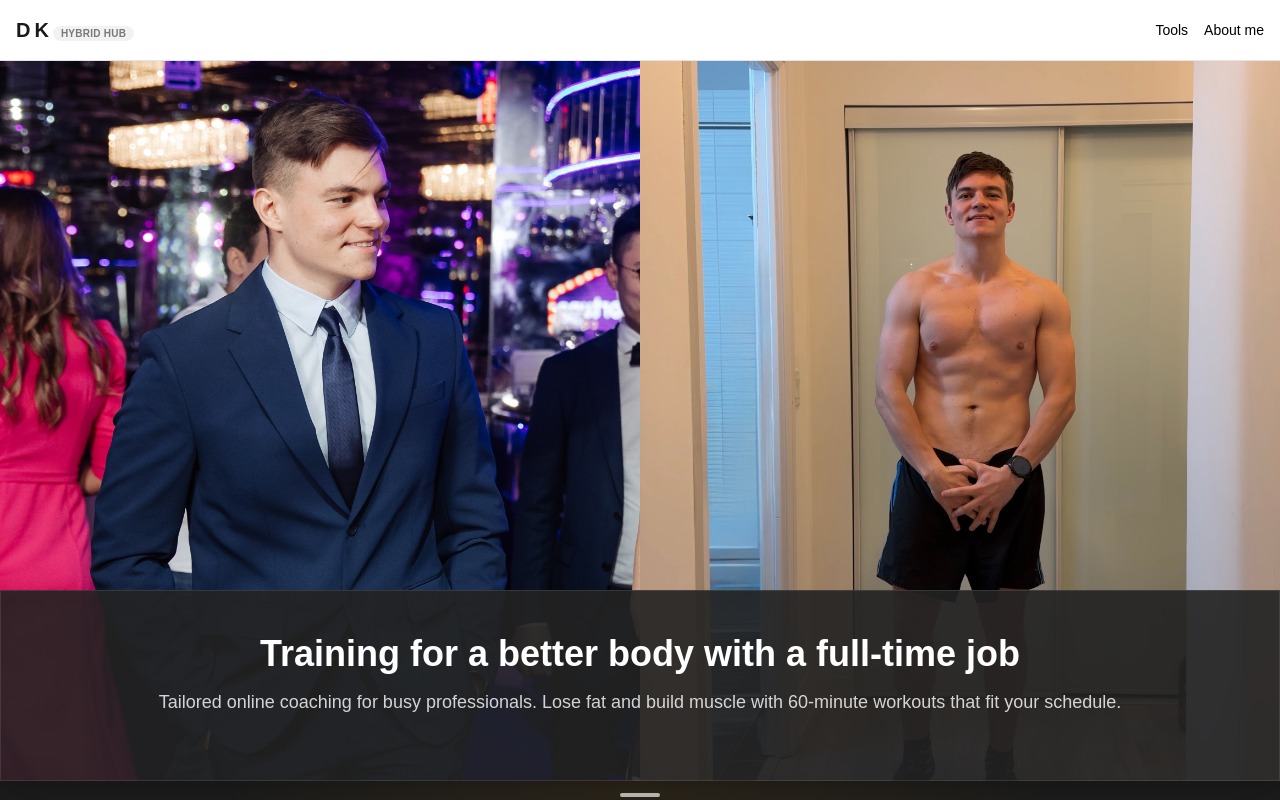
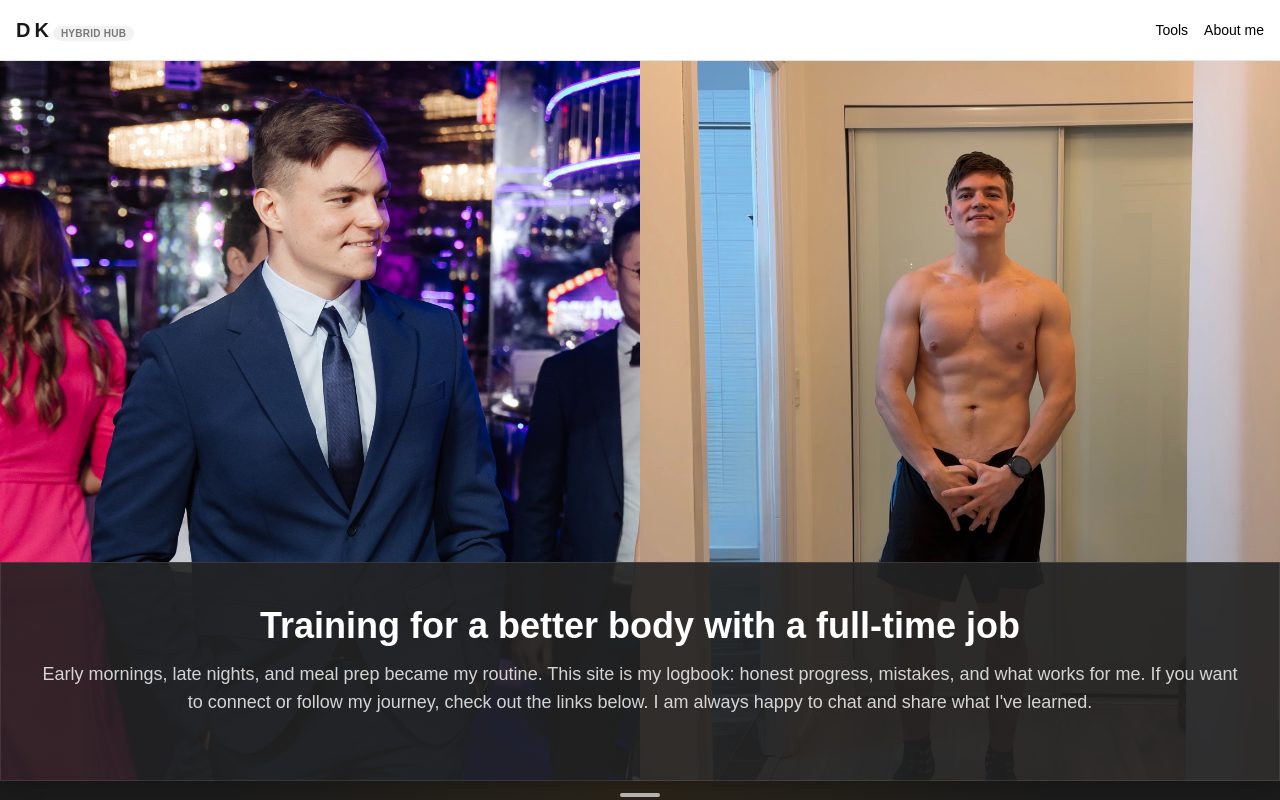
Before and after one commit to danilsdf/Personal-Site, a Next.js app: page / in a window 1280 px wide. Shown: the top 800 px of the page. Built offline with nearby package versions, Linux system fonts and the light colour scheme.

Commit message:
update home

```diff
--- a/app/page.tsx
+++ b/app/page.tsx
@@ -66,7 +66,9 @@ export default function HomePage() {
           <div className="absolute bottom-0 left-0 w-full flex justify-center z-10 pointer-events-none">
             <div className="pointer-events-auto bg-[#232323]/90 border border-white/10 w-full mx-auto p-6 md:p-10 flex flex-col items-center text-center shadow-xl">
               <h1 className="text-2xl md:text-4xl font-extrabold mb-3 text-white leading-tight">Training for a better body with a full-time job</h1>
-              <p className="text-base md:text-lg text-white/80 mb-6 font-medium">Tailored online coaching for busy professionals. Lose fat and build muscle with 60-minute workouts that fit your schedule.</p>
+              <p className="text-base md:text-lg text-white/80 mb-6 font-medium">Early mornings, late nights, and meal prep became my routine. This site is my logbook: honest progress, mistakes, and what works for me.
+
+If you want to connect or follow my journey, check out the links below. I am always happy to chat and share what I've learned.</p>
               {/* <a href="#lead-magnet" className="w-full md:w-auto inline-block bg-[#e5ae51] text-[#1a1a1a] font-bold text-base md:text-lg px-8 py-4 rounded-full shadow-lg hover:bg-[#f0c46a] transition mb-1 md:mb-2" id="main-cta">Download Free 7-Day Meal Plan</a> */}
             </div>
           </div>
```
